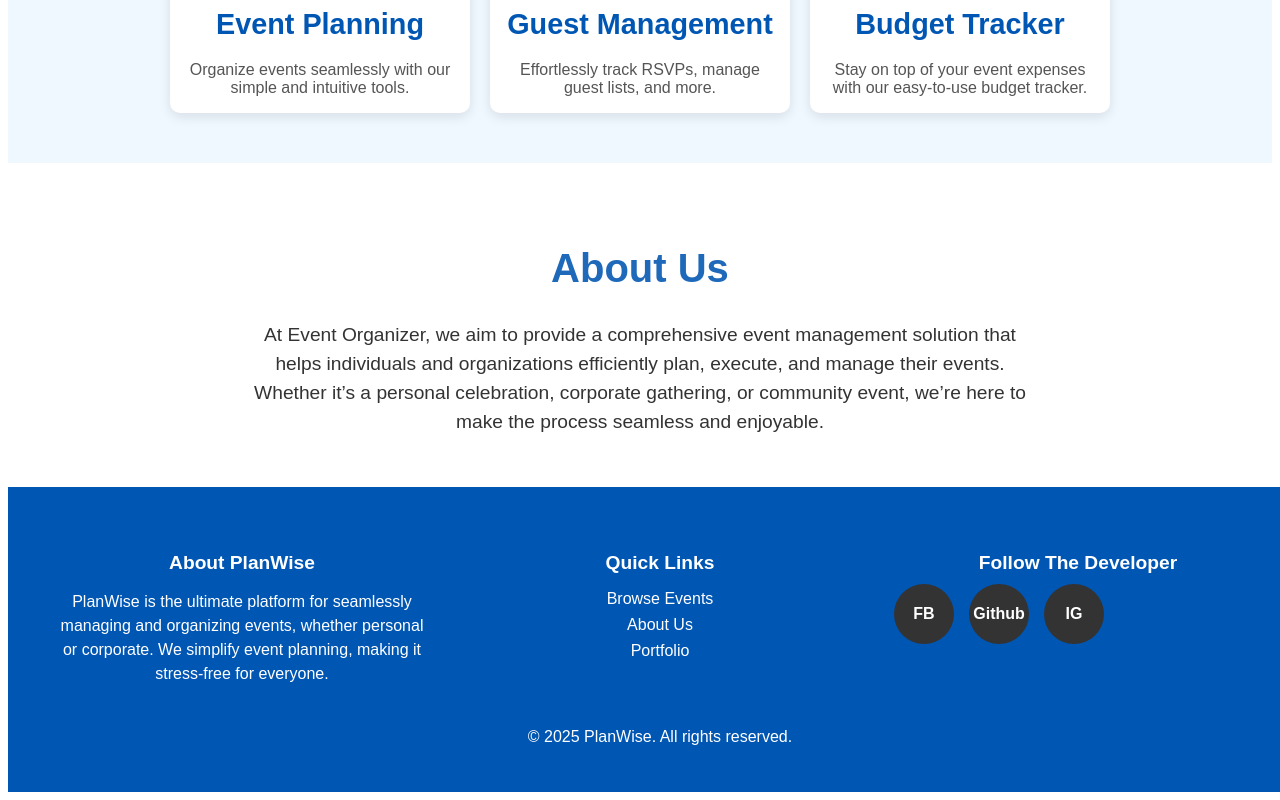
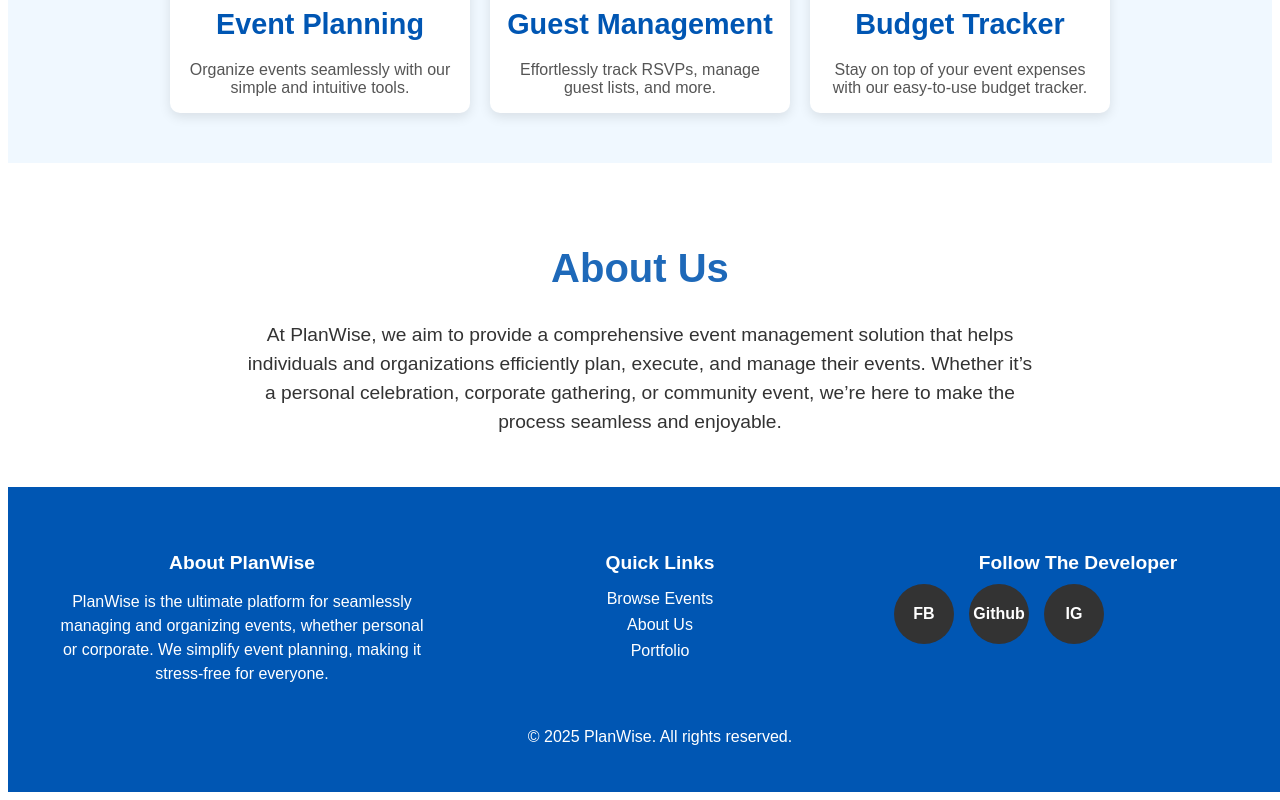
Before and after one commit to aashish-thapa/PlanWise, a Vue app in the folder frontend/: page / in a window 1280 px wide. Shown: the part 1360-2160 px from the top of the page. Built offline with nearby package versions, Linux system fonts and the light colour scheme.

Commit message:
Update HomePage.vue

```diff
--- a/frontend/src/views/HomePage.vue
+++ b/frontend/src/views/HomePage.vue
@@ -34,7 +34,7 @@
 
     <section class="about">
       <h2>About Us</h2>
-      <p>At Event Organizer, we aim to provide a comprehensive event management solution that helps individuals and organizations efficiently plan, execute, and manage their events. Whether it’s a personal celebration, corporate gathering, or community event, we’re here to make the process seamless and enjoyable.</p>
+      <p>At PlanWise, we aim to provide a comprehensive event management solution that helps individuals and organizations efficiently plan, execute, and manage their events. Whether it’s a personal celebration, corporate gathering, or community event, we’re here to make the process seamless and enjoyable.</p>
     </section>
   </div>
 </template>
```
